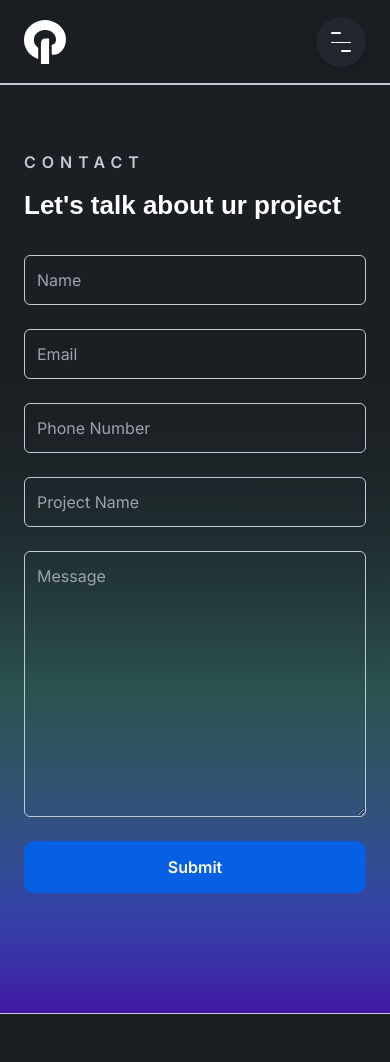
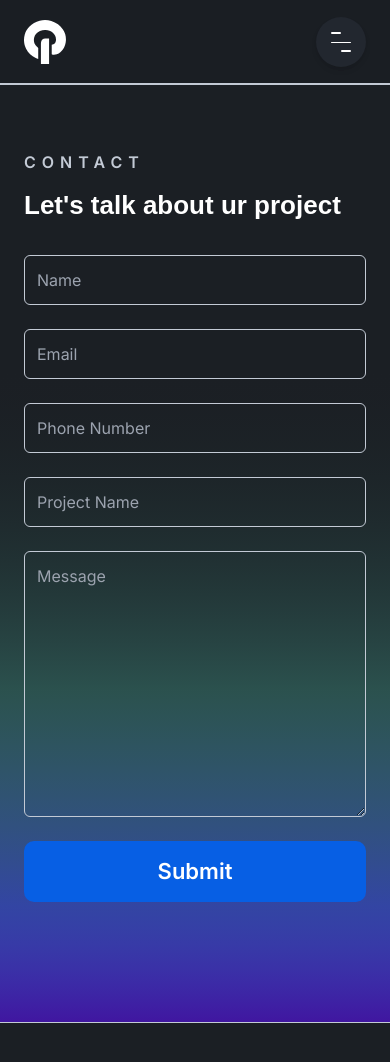
Before and after one commit to manggalang/Portofolio, a Next.js app: page /contact in a window 390 px wide. Shown: the top 1062 px of the page. Built offline with nearby package versions, Linux system fonts and the light colour scheme; no server answers.

Commit message:
refactor: create a button component

```diff
--- a/src/app/contact/page.tsx
+++ b/src/app/contact/page.tsx
@@ -4,6 +4,7 @@ import emailjs from "@emailjs/browser";
 import Image from "next/image";
 import Link from "next/link";
 import ContactStyle from "../../style/contact.module.css";
+import RegulartButton from "@/components/regular-button";
 
 export default function Contact() {
   const form = useRef<HTMLFormElement | null>(null);
@@ -95,12 +96,7 @@ export default function Contact() {
               required
               className="bg-transparent border border-grey outline-none p-[12px] rounded-md text-white w-full sm:text-[14px] sm:placeholder:text-[14px]"
             />
-            <button
-              type="submit"
-              className="bg-primary duration-300 font-semibold py-[14px] px-[22px] rounded-[10px] transition hover:opacity-80"
-            >
-              Submit
-            </button>
+            <RegulartButton type="button" src="" text="Submit" />
           </form>
         </div>
       </section>
--- a/src/components/header.tsx
+++ b/src/components/header.tsx
@@ -6,6 +6,7 @@ import { motion, useScroll } from "framer-motion";
 import Image from "next/image";
 import Link from "next/link";
 import { usePathname } from "next/navigation";
+import RegulartButton from "./regular-button";
 
 export default function Header() {
   const pathName = usePathname();
@@ -62,13 +63,18 @@ export default function Header() {
               </Link>
             ))}
 
-            <Link
+            {/* <Link
               href="/contact"
-              onClick={handleOpen}
               className="bg-primary duration-300 font-semibold py-[14px] px-[22px] rounded-[10px] text-white text-[22px] transition hover:opacity-80 md:text-[16px]"
             >
               Contact Me
-            </Link>
+            </Link> */}
+            <RegulartButton
+              type="link"
+              text="Contact Me"
+              src="/contact"
+              onClick={handleOpen}
+            />
           </nav>
 
           <div className="block md:hidden">
--- /dev/null
+++ b/src/components/regular-button.tsx
@@ -0,0 +1,37 @@
+import Link from "next/link";
+
+interface Props {
+  type: "button" | "link";
+  src: string;
+  style?: string;
+  target?: "_blank";
+  text: string;
+  onClick?: () => void;
+}
+
+const RegulartButton = (props: Props) => {
+  if (props.type === "link") {
+    return (
+      <Link
+        href={props.src}
+        target={props.target}
+        onClick={props.onClick}
+        className={`bg-primary duration-300 font-semibold py-[14px] px-[22px] rounded-[10px] text-white text-[22px] transition hover:opacity-80 md:text-[16px] ${props.style}`}
+      >
+        {props.text}
+      </Link>
+    );
+  } else {
+    return (
+      <button
+        type="submit"
+        onClick={props.onClick}
+        className={`bg-primary duration-300 font-semibold py-[14px] px-[22px] rounded-[10px] text-white text-[22px] transition hover:opacity-80 md:text-[16px] ${props.style}`}
+      >
+        {props.text}
+      </button>
+    );
+  }
+};
+
+export default RegulartButton;
```
